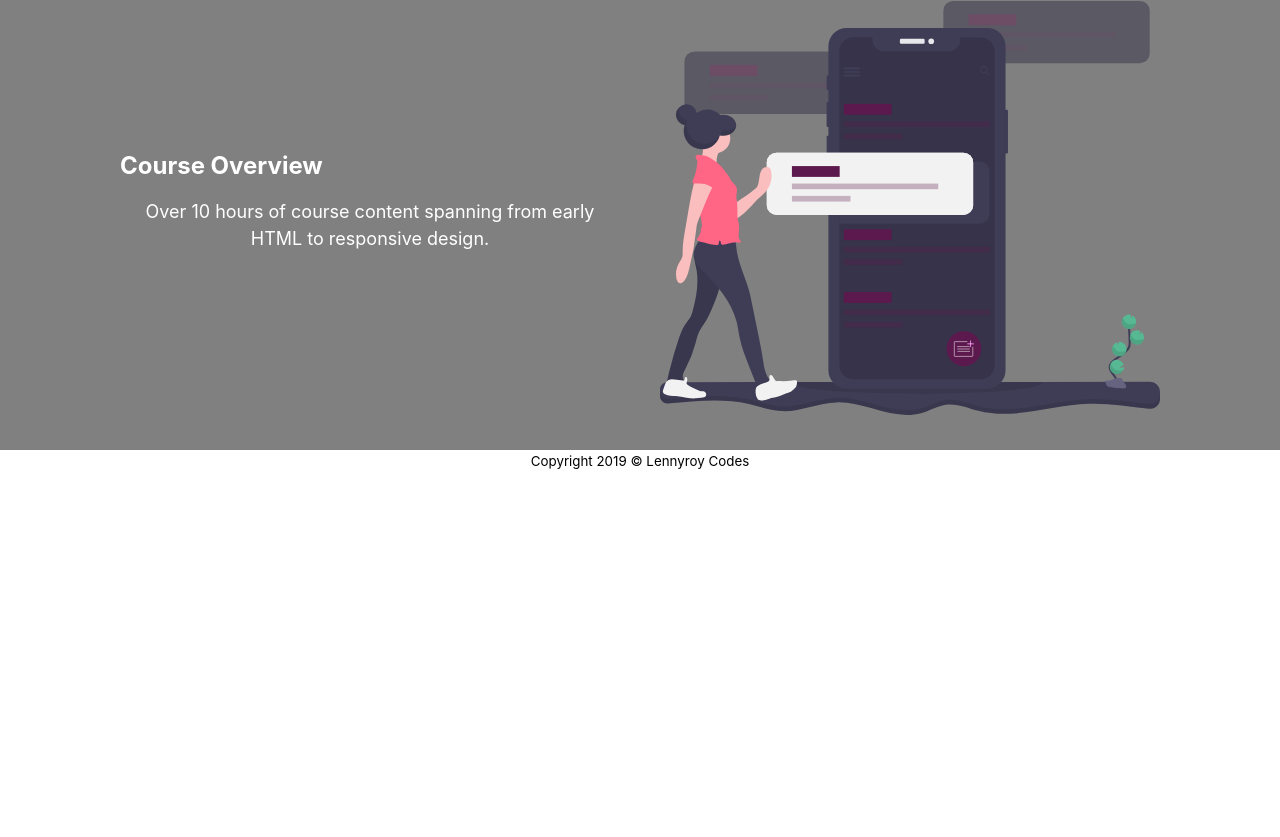
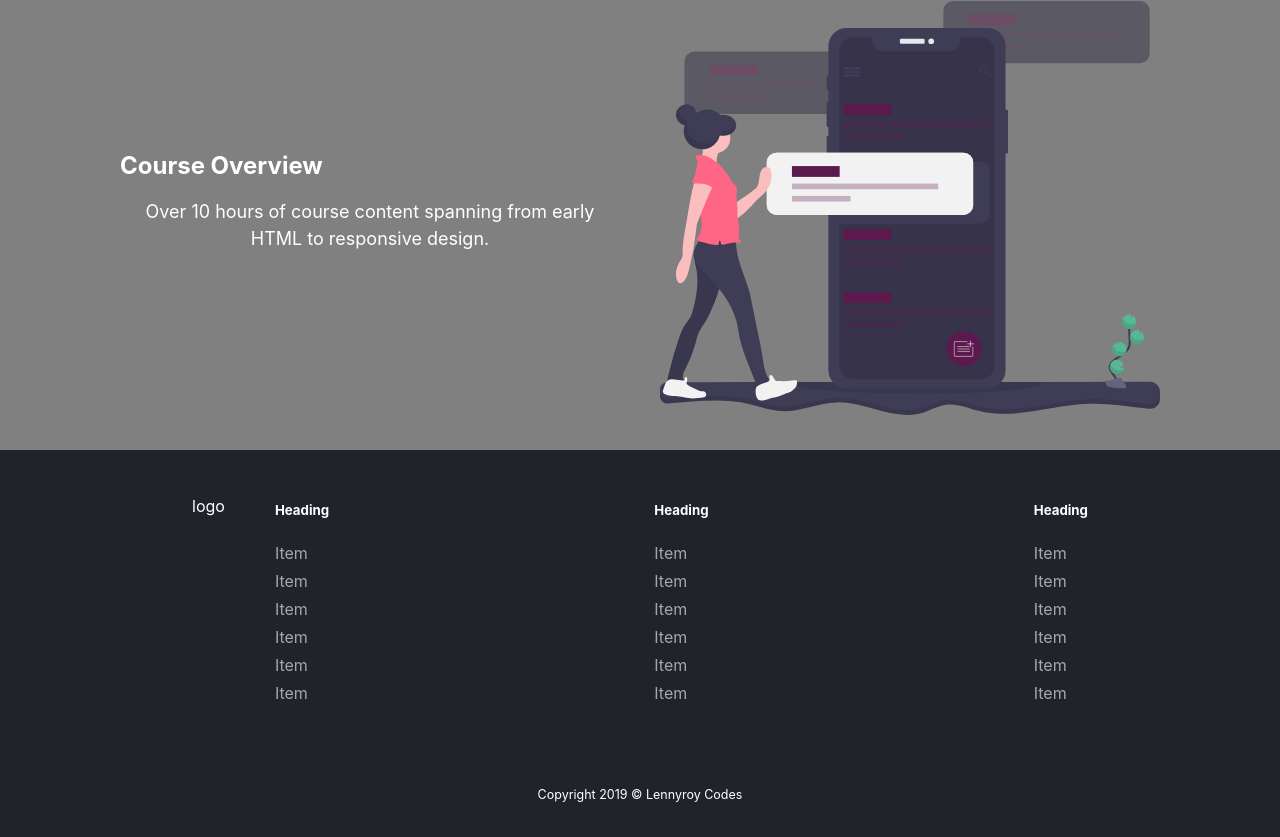
Before and after one commit to Ibenthinkin/Lennyroy-Codes-React, a React (Create React App) app: page / in a window 1280 px wide. Shown: the part 2425-3262 px from the top of the page. Before the commit the page ends 2895 px from the top, so only its background shows below. Built offline with nearby package versions, Linux system fonts and the light colour scheme.

Commit message:
begin footer styles

```diff
--- a/src/components/footer/footer.component.jsx
+++ b/src/components/footer/footer.component.jsx
@@ -5,15 +5,56 @@ import { Link } from 'react-router-dom';
 import './footer.styles.scss';
 
 const Footer = () => (
-    <div className="footer-wrapper">
+    <section className="footer-wrapper">
+        <div className="footer-flex">
+            <div className="footer-logo">
+                <p>logo</p>
+            </div>
+            <div className="footer-container">
+                <div className="footer-navigation">
+                    <h5>Heading</h5>
+                    <ul>
+                        <li>Item</li>
+                        <li>Item</li>
+                        <li>Item</li>
+                        <li>Item</li>
+                        <li>Item</li>
+                        <li>Item</li>
+                    </ul>
+                </div>
+                <div className="footer-sections">
+                    <h5>Heading</h5>
+                    <ul>
+                        <li>Item</li>
+                        <li>Item</li>
+                        <li>Item</li>
+                        <li>Item</li>
+                        <li>Item</li>
+                        <li>Item</li>
+                    </ul>
+                </div>
+                <div className="footer-links">
+                    <h5>Heading</h5>
+                    <ul>
+                        <li>Item</li>
+                        <li>Item</li>
+                        <li>Item</li>
+                        <li>Item</li>
+                        <li>Item</li>
+                        <li>Item</li>
+                    </ul>
+                </div>
+        </div>
+
+        </div>
 
 
 
-    <div className="footer-bottom">
-        <small>Copyright 2019 © Lennyroy Codes</small>
+        <div className="footer-bottom">
+            <small>Copyright 2019 © Lennyroy Codes</small>
 
-    </div>
-    </div>
+        </div>
+    </section>
 )
 
 export default Footer
--- a/src/components/footer/footer.styles.scss
+++ b/src/components/footer/footer.styles.scss
@@ -0,0 +1,46 @@
+.footer-wrapper{
+    width:100%;
+    background-color: #20232A;
+    color:white;
+    ul{
+        padding-left: 0px !important;
+    }
+    ul li{
+        list-style: none;
+        color: hsla(0,0%,100%,.6);
+        display: block;
+        margin: 2px -10px;
+        padding: 3px 10px;
+    }
+
+    .footer-logo{
+        margin-right: 50px;
+    }
+
+    .footer-container{
+        display: flex;
+        justify-content: space-between;
+        width: 100%;
+
+    }
+    .footer-flex{
+        margin-right: 15%;
+        margin-left: 15%;
+        display: flex;
+        margin-top: 30px;
+        margin-bottom: 30px;
+    }
+
+    .footer-bottom{
+        text-align: center;
+        border: none;
+        font-size: 15px;
+        -webkit-font-smoothing: antialiased;
+        -moz-osx-font-smoothing: grayscale;
+        font-weight: 400;
+        line-height: 24px;
+        padding-bottom: 2em;
+        padding-top: 2em;
+    }
+
+}
```
